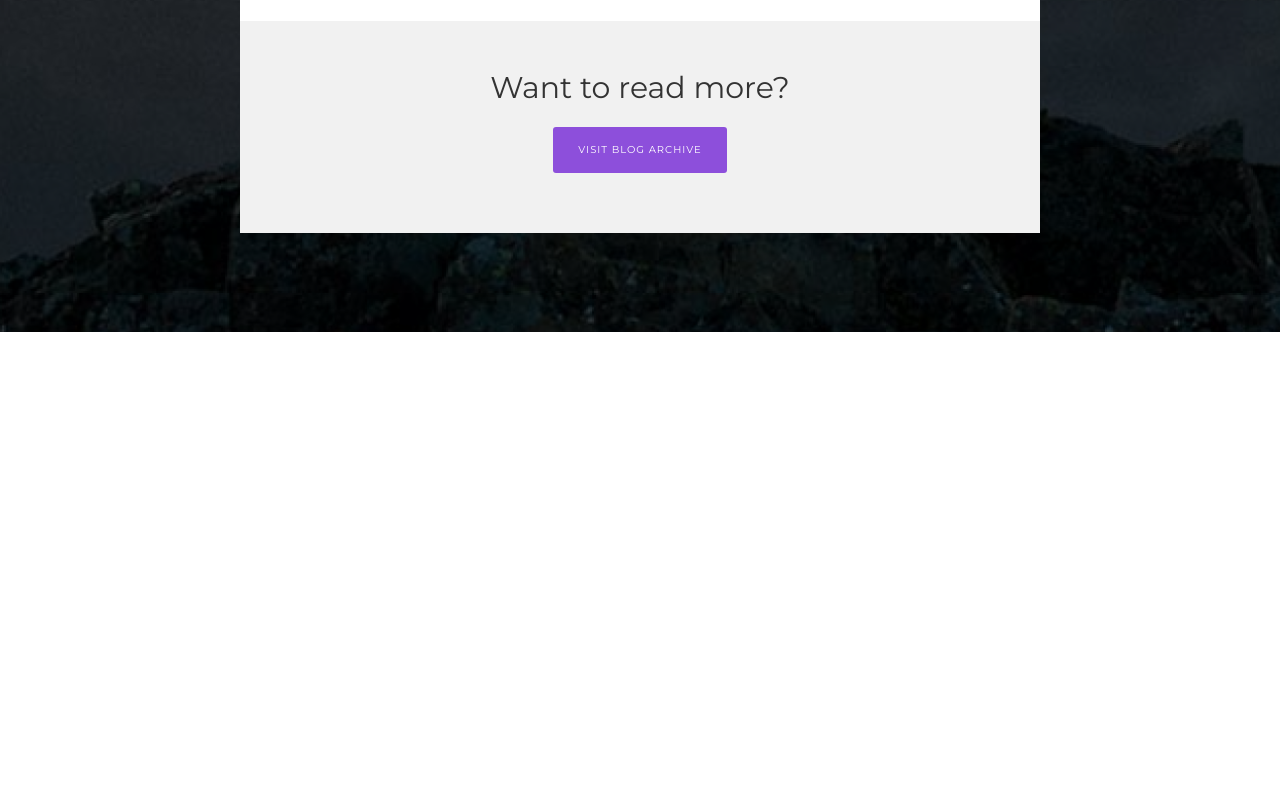
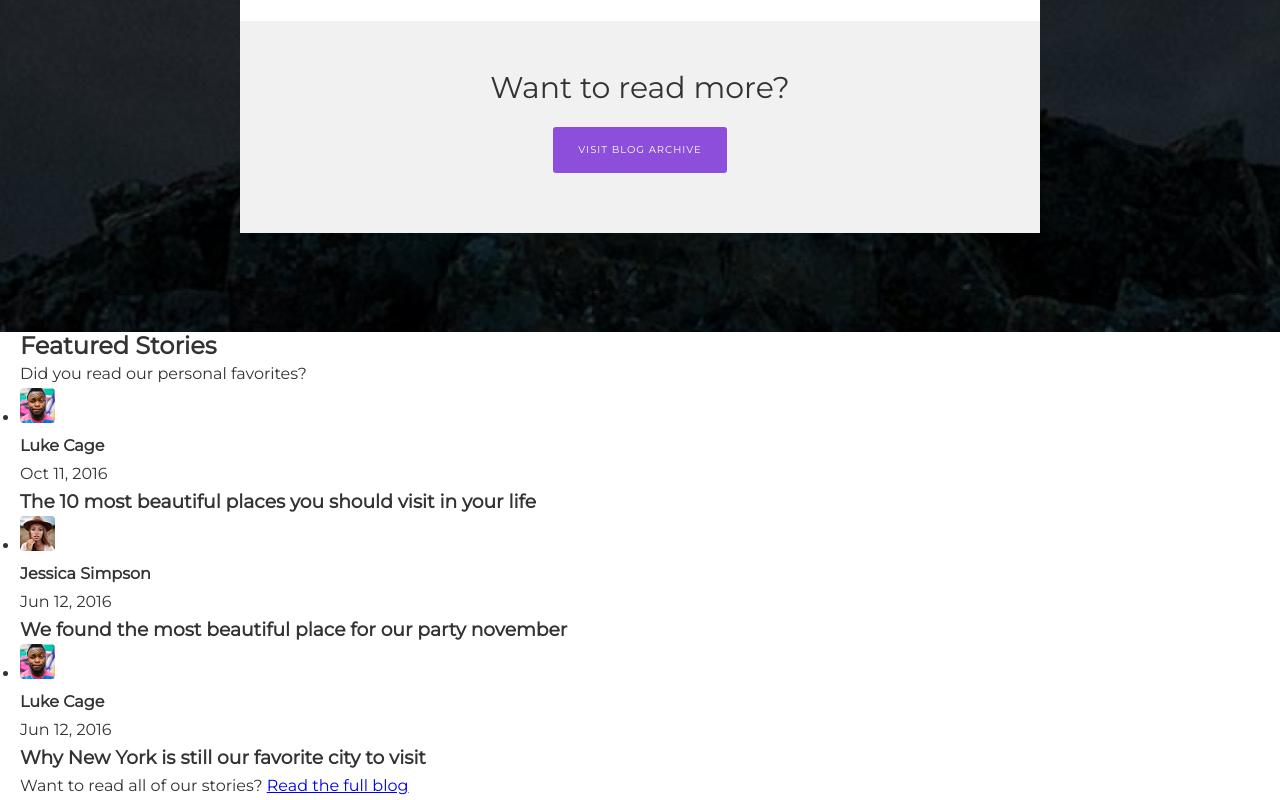
Before and after one commit to yaxyobekuz/explorer, a plain HTML site: page index.html in a window 1280 px wide. Shown: the part 1806-2606 px from the top of the page. Before the commit the page ends 2138 px from the top, so only its background shows below. Drawn offline with Linux system fonts and the light colour scheme.

Commit message:
add Stories section contents

```diff
--- a/index.html
+++ b/index.html
@@ -18,6 +18,7 @@
 </head>
 
 <body>
+  <!-- Main bg -->
   <div class="main-bg">
     <div class="main-bg-backdrop">
       <!-- Header -->
@@ -198,6 +199,83 @@
       </main>
     </div>
   </div>
+
+  <!-- Stories section -->
+  <section class="stories-section">
+    <div class="container stories-section-container">
+      <!-- Details -->
+      <div class="stories-section-details">
+        <h2 class="stories-section-title">Featured Stories</h2>
+        <p class="stories-section-description">Did you read our personal favorites?</p>
+      </div>
+
+      <!-- List -->
+      <ul class="stories-list">
+        <!-- 1 -->
+        <li class="stories-list-item">
+          <div class="story-top-content story-top-content-1">
+            <div class="story-user-profile">
+              <!-- Profile pic -->
+              <img width="35" height="35" src="./images/profile-pic-1.jpg" alt="Luke Cage profile picture"
+                class="story-user-pic">
+
+              <!-- Profile details -->
+              <div class="story-user-details">
+                <h4 class="story-user-name">Luke Cage</h4>
+                <p class="story-date">Oct 11, 2016</p>
+              </div>
+            </div>
+          </div>
+
+          <h3 class="story-title">The 10 most beautiful places you should visit in your life</h3>
+        </li>
+
+        <!-- 2 -->
+        <li class="stories-list-item">
+          <div class="story-top-content story-top-content-2">
+            <div class="story-user-profile">
+              <!-- Profile pic -->
+              <img width="35" height="35" src="./images/profile-pic-2.jpg" alt="Jessica Simpson profile picture"
+                class="story-user-pic">
+
+              <!-- Profile details -->
+              <div class="story-user-details">
+                <h4 class="story-user-name">Jessica Simpson</h4>
+                <p class="story-date">Jun 12, 2016</p>
+              </div>
+            </div>
+          </div>
+
+          <h3 class="story-title">We found the most beautiful place for our party november</h3>
+        </li>
+
+        <!-- 3 -->
+        <li class="stories-list-item">
+          <div class="story-top-content story-top-content-3">
+            <div class="story-user-profile">
+              <!-- Profile pic -->
+              <img width="35" height="35" src="./images/profile-pic-1.jpg" alt="Luke Cage profile picture"
+                class="story-user-pic">
+
+              <!-- Profile details -->
+              <div class="story-user-details">
+                <h4 class="story-user-name">Luke Cage</h4>
+                <p class="story-date">Jun 12, 2016</p>
+              </div>
+            </div>
+          </div>
+
+          <h3 class="story-title">Why New York is still our favorite city to visit</h3>
+        </li>
+      </ul>
+
+      <!-- Info -->
+      <p class="info">
+        Want to read all of our stories?
+        <a href="#" class="info-link">Read the full blog</a>
+      </p>
+    </div>
+  </section>
 </body>
 
 </html>
```
